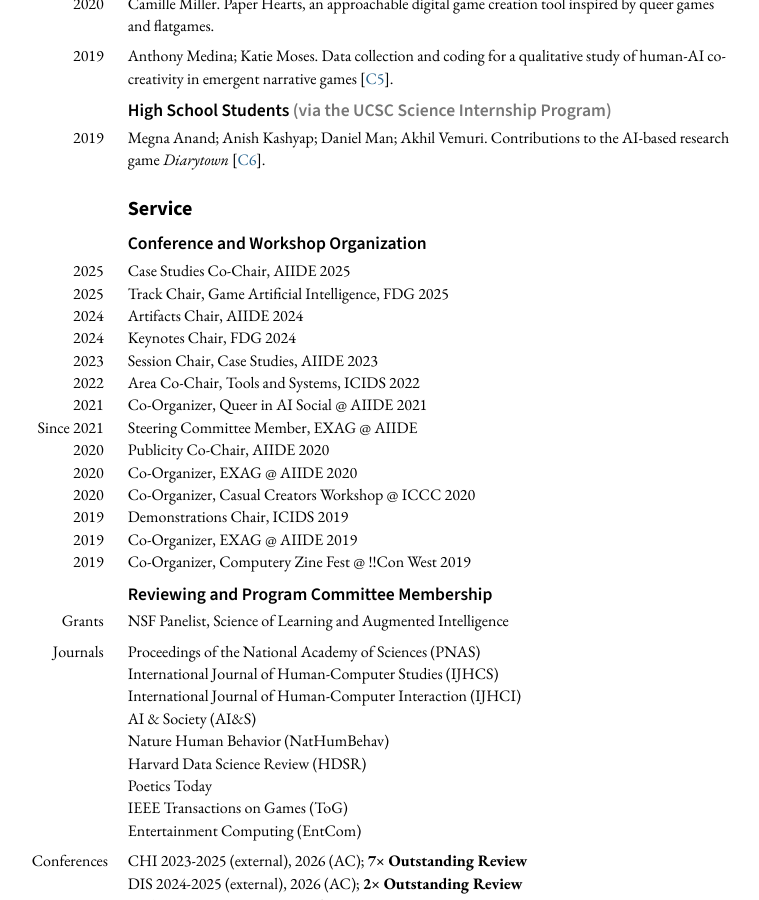
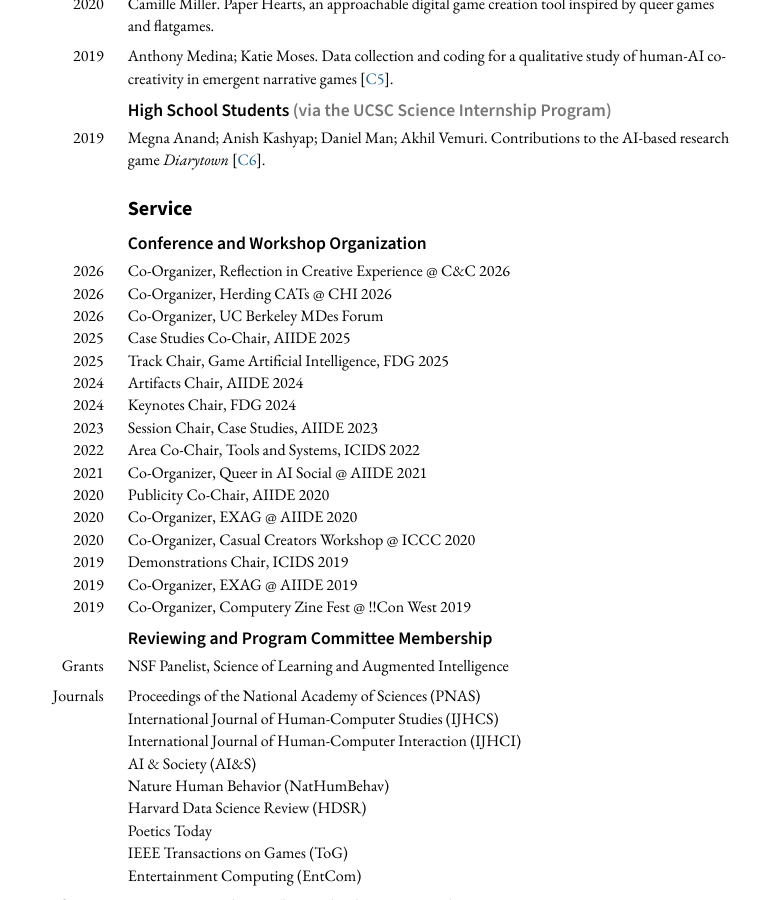
Before and after one commit to mkremins/mkremins.github.io, a Jekyll site: the page built from cv/index.html, in a window 1280 px wide and 900 px high, scrolled down 14001 px. Shown: the whole window, without its empty margins (255-1014 px from the left). Built offline with Jekyll 4.4.1, drawn with Linux system fonts in a browser that asks for light colours.

Commit message:
Add recent organizing experience

```diff
--- a/cv/index.html
+++ b/cv/index.html
@@ -477,6 +477,18 @@ layout: null
       <h3>Conference and Workshop Organization</h3>
       <div class="oneline-entries">
         <div class="dated-entry">
+          <div class="dated-date">2026</div>
+          <div class="dated-content">Co-Organizer, Reflection in Creative Experience @ C&C 2026</div>
+        </div>
+        <div class="dated-entry">
+          <div class="dated-date">2026</div>
+          <div class="dated-content">Co-Organizer, Herding CATs @ CHI 2026</div>
+        </div>
+        <div class="dated-entry">
+          <div class="dated-date">2026</div>
+          <div class="dated-content">Co-Organizer, UC Berkeley MDes Forum</div>
+        </div>
+        <div class="dated-entry">
           <div class="dated-date">2025</div>
           <div class="dated-content">Case Studies Co-Chair, AIIDE 2025</div>
         </div>
@@ -510,10 +522,10 @@ layout: null
           <div class="dated-date">2021</div>
           <div class="dated-content">Co-Organizer, Queer in AI Social @ AIIDE 2021</div>
         </div>
-        <div class="dated-entry">
+        <!--<div class="dated-entry">
           <div class="dated-date">Since 2021</div>
           <div class="dated-content">Steering Committee Member, EXAG @ AIIDE</div>
-        </div>
+        </div>-->
         <!--<div class="dated-entry">
           <div class="dated-date">2021</div>
           <div class="dated-content">Publicity Co-Chair, International Conference on Interactive Digital Storytelling (ICIDS)</div>
```
